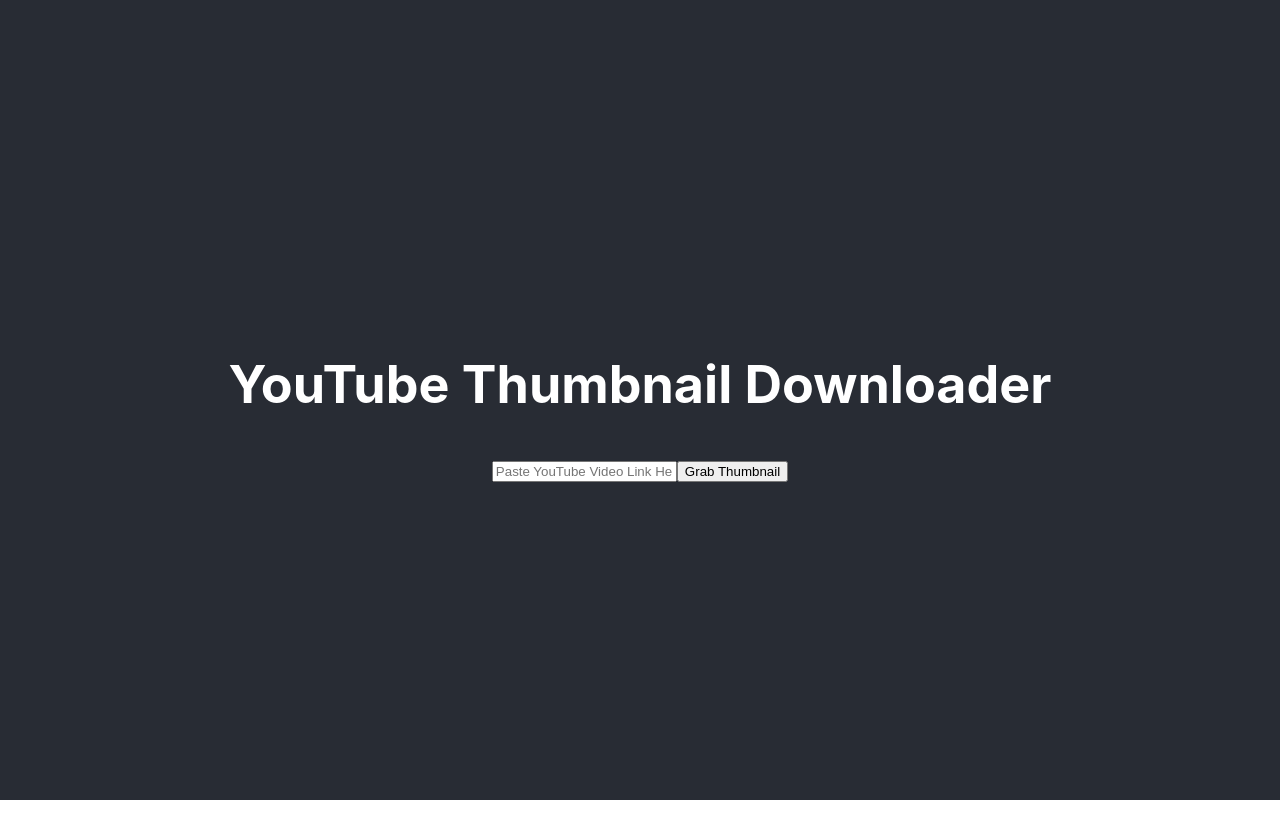
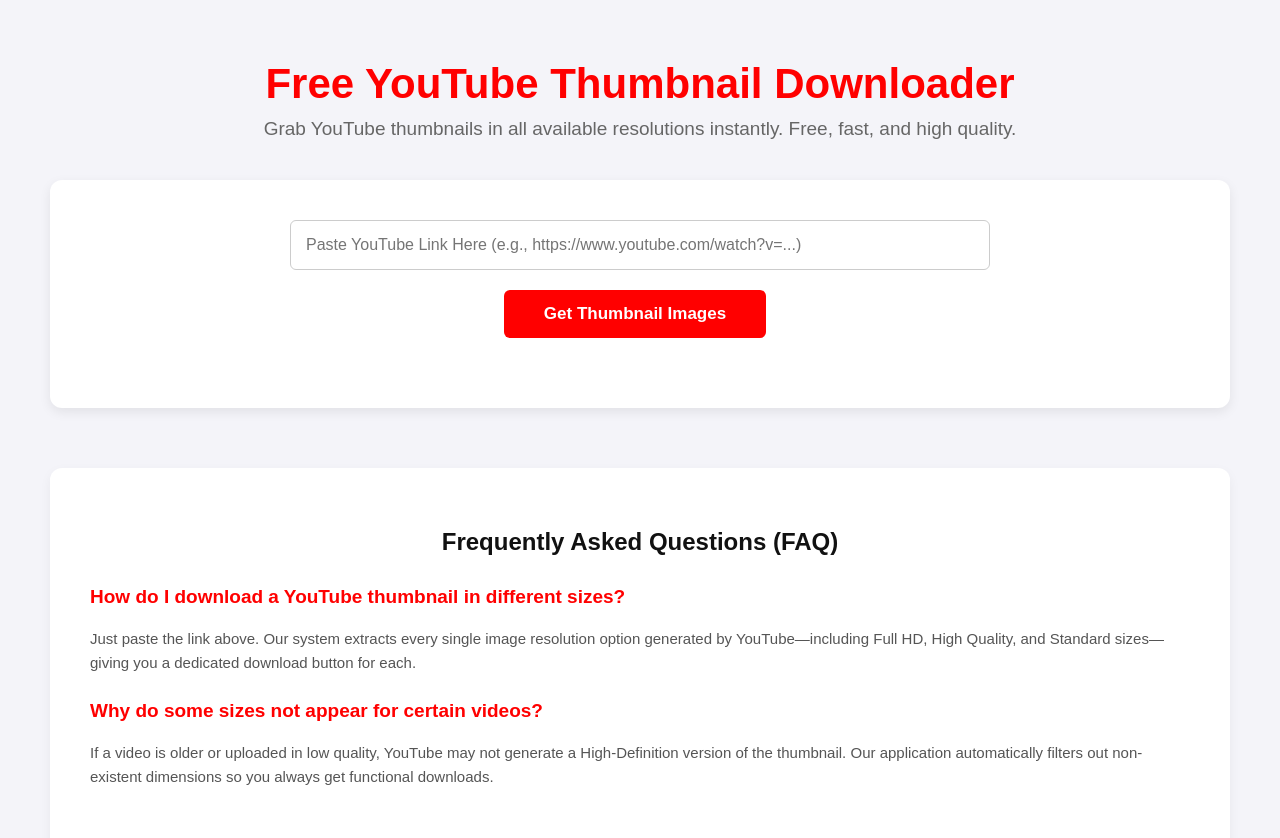
Before and after one commit to shabantiktok5-bot/yt-thumbnail-project, a React (Create React App) app in the folder frontend/: page / in a window 1280 px wide. Shown: the top 838 px of the page. Before the commit the page ends 800 px from the top, so only its background shows below. Built offline with nearby package versions, Linux system fonts and the light colour scheme; no server answers.

Commit message:
revert: bring back original frontend design

```diff
--- a/frontend/src/App.js
+++ b/frontend/src/App.js
@@ -1,81 +1,175 @@
 import React, { useState } from 'react';
 import axios from 'axios';
-import './App.css';
 
 function App() {
   const [videoUrl, setVideoUrl] = useState('');
-  const [thumbnailData, setThumbnailData] = useState(null);
+  const [thumbnails, setThumbnails] = useState(null);
+  const [error, setError] = useState('');
   const [loading, setLoading] = useState(false);
-  const [error, setError] = useState('');
 
-  // Automatically detects if it should use the Netlify variable or fallback to localhost
-  const BACKEND_URL = process.env.REACT_APP_BACKEND_URL || 'http://localhost:5000';
+  // Track broken images so we can hide them cleanly if YouTube didn't generate them
+  const [brokenImages, setBrokenImages] = useState({});
 
-  const handleDownload = async (e) => {
-    e.preventDefault();
+  // Client-side quick link validation
+  const isValidYoutubeUrl = (url) => {
+    const regExp = /^.*(?:(?:youtu\.be\/|v\/|vi\/|u\/\w\/|embed\/|shorts\/)|(?:(?:watch)?\?v(?:i)?=|\&v(?:i)?=))([^#\&\?]*).*/;
+    return regExp.test(url);
+  };
+
+  const handleFetchThumbnail = async () => {
+    setError('');
+    setThumbnails(null);
+    setBrokenImages({}); // Reset broken image tracking
+
+    if (!videoUrl) {
+      setError('Please paste a YouTube URL first!');
+      return;
+    }
+
+    if (!isValidYoutubeUrl(videoUrl)) {
+      setError('Please enter a valid YouTube, Shorts, or mobile video link.');
+      return;
+    }
+
     setLoading(true);
-    setError('');
-    setThumbnailData(null);
-
     try {
-      const response = await axios.post(`${BACKEND_URL}/api/thumbnail`, { videoUrl });
-      setThumbnailData(response.data.thumbnails);
+      const response = await axios.get(`http://localhost:5000/get-thumbnail?url=${encodeURIComponent(videoUrl)}`);
+      if (response.data.success) {
+        setThumbnails(response.data);
+      } else {
+        setError('Could not fetch thumbnails. Make sure the URL is correct.');
+      }
     } catch (err) {
-      console.error(err);
       setError('Error connecting to the server. Make sure your backend server is running!');
     } finally {
       setLoading(false);
     }
   };
 
+  // Clear button helper to wipe the screen clean
+  const handleClear = () => {
+    setVideoUrl('');
+    setThumbnails(null);
+    setError('');
+    setBrokenImages({});
+  };
+
+  const downloadImage = async (imageUrl, filename) => {
+    try {
+      const response = await fetch(imageUrl);
+      const blob = await response.blob();
+      const url = window.URL.createObjectURL(blob);
+      const a = document.createElement('a');
+      a.href = url;
+      a.download = filename;
+      document.body.appendChild(a);
+      a.click();
+      a.remove();
+      window.URL.revokeObjectURL(url);
+    } catch (err) {
+      setError('Failed to download automatically. Try right-clicking the image.');
+    }
+  };
+
+  const handleImageError = (key) => {
+    setBrokenImages(prev => ({ ...prev, [key]: true }));
+  };
+
+  // Dynamically filter out images that YouTube returns as non-existent or broken
+  const resolutionOptions = thumbnails ? [
+    { id: 'maxres', label: 'Ultra HD (1080p / 720p Max)', btnText: 'Download HD Thumbnail', url: thumbnails.maxres, name: 'hd-thumbnail.jpg' },
+    { id: 'hq', label: 'High Quality (720p / 480p HQ)', btnText: 'Download SD Thumbnail', url: thumbnails.hq, name: 'sd-thumbnail.jpg' },
+    { id: 'mq', label: 'Medium Quality (480p MQ)', btnText: 'Download Medium quality', url: thumbnails.mq, name: 'mq-thumbnail.jpg' },
+    { id: 'sd', label: 'Standard Quality (360p SD)', btnText: 'Download standard quality', url: thumbnails.sd, name: 'standard-thumbnail.jpg' }
+  ].filter(option => !brokenImages[option.id]) : [];
+
   return (
-    <div className="App">
-      <header className="App-header">
-        <h1>YouTube Thumbnail Downloader</h1>
-        <form onSubmit={handleDownload} className="search-box">
+    <div style={{ fontFamily: 'Arial, sans-serif', padding: '20px', backgroundColor: '#f4f4f9', minHeight: '100vh', color: '#333' }}>
+
+      <header style={{ textAlign: 'center', margin: '40px 0' }}>
+        <h1 style={{ color: '#ff0000', fontSize: '42px', marginBottom: '10px', fontWeight: 'bold' }}>
+          Free YouTube Thumbnail Downloader
+        </h1>
+        <p style={{ color: '#666', fontSize: '19px', maxWidth: '800px', margin: '0 auto' }}>
+          Grab YouTube thumbnails in all available resolutions instantly. Free, fast, and high quality.
+        </p>
+      </header>
+
+      <main style={{ maxWidth: '1100px', margin: '0 auto', background: '#fff', padding: '40px', borderRadius: '12px', boxShadow: '0 4px 12px rgba(0,0,0,0.08)' }}>
+        <div style={{ textAlign: 'center', maxWidth: '700px', margin: '0 auto 30px auto' }}>
           <input
             type="text"
-            placeholder="Paste YouTube Video Link Here..."
+            placeholder="Paste YouTube Link Here (e.g., https://www.youtube.com/watch?v=...)"
             value={videoUrl}
             onChange={(e) => setVideoUrl(e.target.value)}
-            required
+            style={{ width: '100%', padding: '15px', fontSize: '16px', borderRadius: '6px', border: '1px solid #ccc', marginBottom: '20px', outline: 'none', boxSizing: 'border-box' }}
           />
-          <button type="submit" disabled={loading}>
-            {loading ? 'Fetching...' : 'Grab Thumbnail'}
+          <br />
+
+          <button
+            onClick={handleFetchThumbnail}
+            disabled={loading}
+            style={{ backgroundColor: '#ff0000', color: '#fff', border: 'none', padding: '14px 40px', fontSize: '17px', borderRadius: '6px', cursor: 'pointer', fontWeight: 'bold', marginRight: '10px' }}
+          >
+            {loading ? 'Fetching...' : 'Get Thumbnail Images'}
           </button>
-        </form>
 
-        {error && <p className="error-message">{error}</p>}
+          {/* THE NEW INSTANT CLEAR BUTTON */}
+          {(videoUrl || thumbnails) && (
+            <button
+              onClick={handleClear}
+              style={{ backgroundColor: '#6c757d', color: '#fff', border: 'none', padding: '14px 30px', fontSize: '17px', borderRadius: '6px', cursor: 'pointer', fontWeight: 'bold' }}
+            >
+              Clear
+            </button>
+          )}
+        </div>
 
-        {thumbnailData && (
-          <div className="thumbnail-results">
-            <h3>Download Links:</h3>
-            <div className="result-grid">
-              {thumbnailData.maxres && (
-                <div className="card">
-                  <h4>Maximum Resolution (1080p)</h4>
-                  <img src={thumbnailData.maxres} alt="Max Res" />
-                  <a href={thumbnailData.maxres} target="_blank" rel="noreferrer" download>Download</a>
-                </div>
-              )}
-              {thumbnailData.hq && (
-                <div className="card">
-                  <h4>High Quality (480p)</h4>
-                  <img src={thumbnailData.hq} alt="High Quality" />
-                  <a href={thumbnailData.hq} target="_blank" rel="noreferrer" download>Download</a>
-                </div>
-              )}
-              {thumbnailData.mq && (
-                <div className="card">
-                  <h4>Medium Quality (360p)</h4>
-                  <img src={thumbnailData.mq} alt="Medium Quality" />
-                  <a href={thumbnailData.mq} target="_blank" rel="noreferrer" download>Download</a>
-                </div>
-              )}
-            </div>
+        {error && <p style={{ color: 'red', textAlign: 'center', marginTop: '20px', fontWeight: 'bold' }}>{error}</p>}
+
+        {thumbnails && (
+          <div style={{ marginTop: '35px', borderTop: '2px solid #f4f4f9', paddingTop: '35px' }}>
+            <h2 style={{ color: '#222', fontSize: '24px', marginBottom: '30px', textAlign: 'center' }}>Your Available Downloads:</h2>
+
+            {resolutionOptions.length === 0 ? (
+              <p style={{ textAlign: 'center', color: '#666' }}>No valid resolutions found for this video.</p>
+            ) : (
+              <div style={{ display: 'grid', gridTemplateColumns: '1fr 1fr', gap: '40px' }}>
+                {resolutionOptions.map((option) => (
+                  <div key={option.id} style={{ background: '#f9f9fb', padding: '25px', borderRadius: '8px', border: '1px solid #eee', textAlign: 'center' }}>
+                    <p style={{ fontWeight: 'bold', fontSize: '16px', marginBottom: '15px', color: '#444' }}>{option.label}</p>
+                    <img
+                      src={option.url}
+                      alt={option.label}
+                      style={{ width: '100%', borderRadius: '6px', height: 'auto', display: 'block', margin: '0 auto 20px auto', boxShadow: '0 2px 10px rgba(0,0,0,0.08)' }}
+                      onError={() => handleImageError(option.id)}
+                    />
+                    <button
+                      onClick={() => downloadImage(option.url, option.name)}
+                      style={{ backgroundColor: '#28a745', color: '#fff', border: 'none', padding: '12px 25px', fontSize: '15px', borderRadius: '5px', cursor: 'pointer', fontWeight: 'bold', width: '90%' }}
+                    >
+                      📥 {option.btnText}
+                    </button>
+                  </div>
+                ))}
+              </div>
+            )}
           </div>
         )}
-      </header>
+      </main>
+
+      <section style={{ maxWidth: '1100px', margin: '60px auto 40px auto', background: '#fff', padding: '40px', borderRadius: '12px', boxShadow: '0 4px 12px rgba(0,0,0,0.05)' }}>
+        <h2 style={{ textAlign: 'center', color: '#111', marginBottom: '30px' }}>Frequently Asked Questions (FAQ)</h2>
+        <div style={{ marginBottom: '25px' }}>
+          <h3 style={{ color: '#ff0000', fontSize: '19px' }}>How do I download a YouTube thumbnail in different sizes?</h3>
+          <p style={{ color: '#555', lineHeight: '1.6', fontSize: '15px' }}>Just paste the link above. Our system extracts every single image resolution option generated by YouTube—including Full HD, High Quality, and Standard sizes—giving you a dedicated download button for each.</p>
+        </div>
+        <div style={{ marginBottom: '25px' }}>
+          <h3 style={{ color: '#ff0000', fontSize: '19px' }}>Why do some sizes not appear for certain videos?</h3>
+          <p style={{ color: '#555', lineHeight: '1.6', fontSize: '15px' }}>If a video is older or uploaded in low quality, YouTube may not generate a High-Definition version of the thumbnail. Our application automatically filters out non-existent dimensions so you always get functional downloads.</p>
+        </div>
+      </section>
+
     </div>
   );
 }
```
